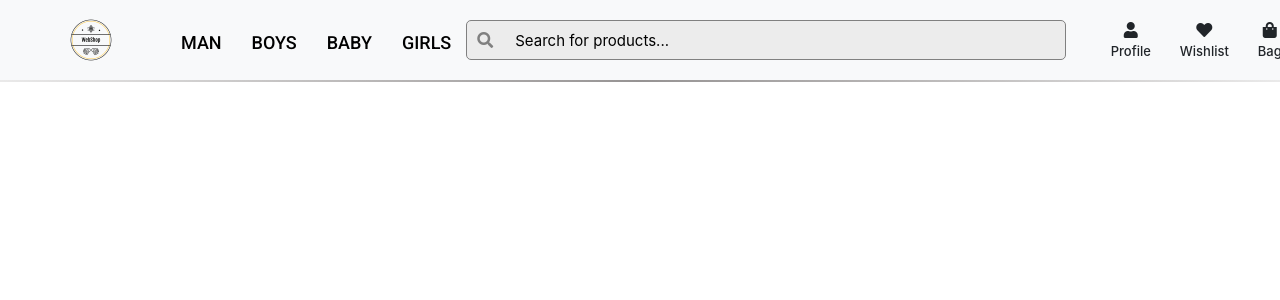
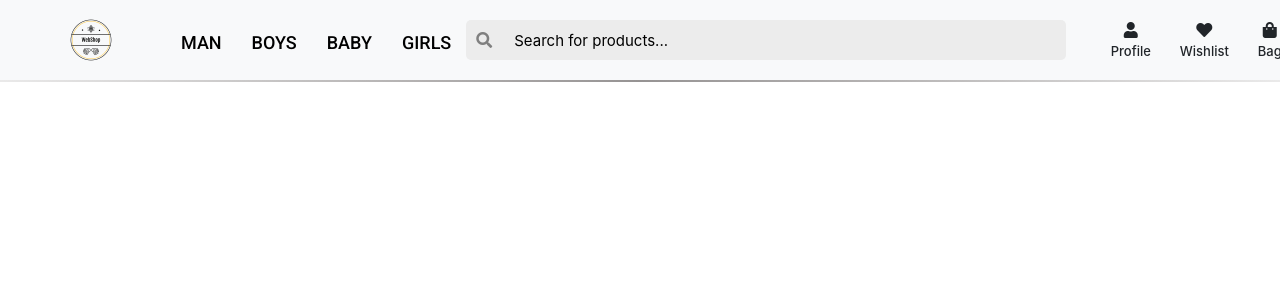
Before and after one commit to piyushpandey16444/EcomWeb, a Django app: template shop/templates/shop/base.html in a window 1280 px wide. Shown: the top 300 px of the page. Run offline with Django 3.2, Linux system fonts and the light colour scheme; the template is opened without the code that fills it, so the values that code supplies are empty; some libraries are stand-ins or nearby versions; some web fonts are replaced.

Commit message:
nav bar search field style changed

```diff
--- a/shop/static/css/navbar.css
+++ b/shop/static/css/navbar.css
@@ -82,7 +82,7 @@
     height: 40px;
     color: grey;
     background-color: #ececec;
-    border: grey solid 0.1px;
+    border: none;
 }
 
 .header__search>input {
```
